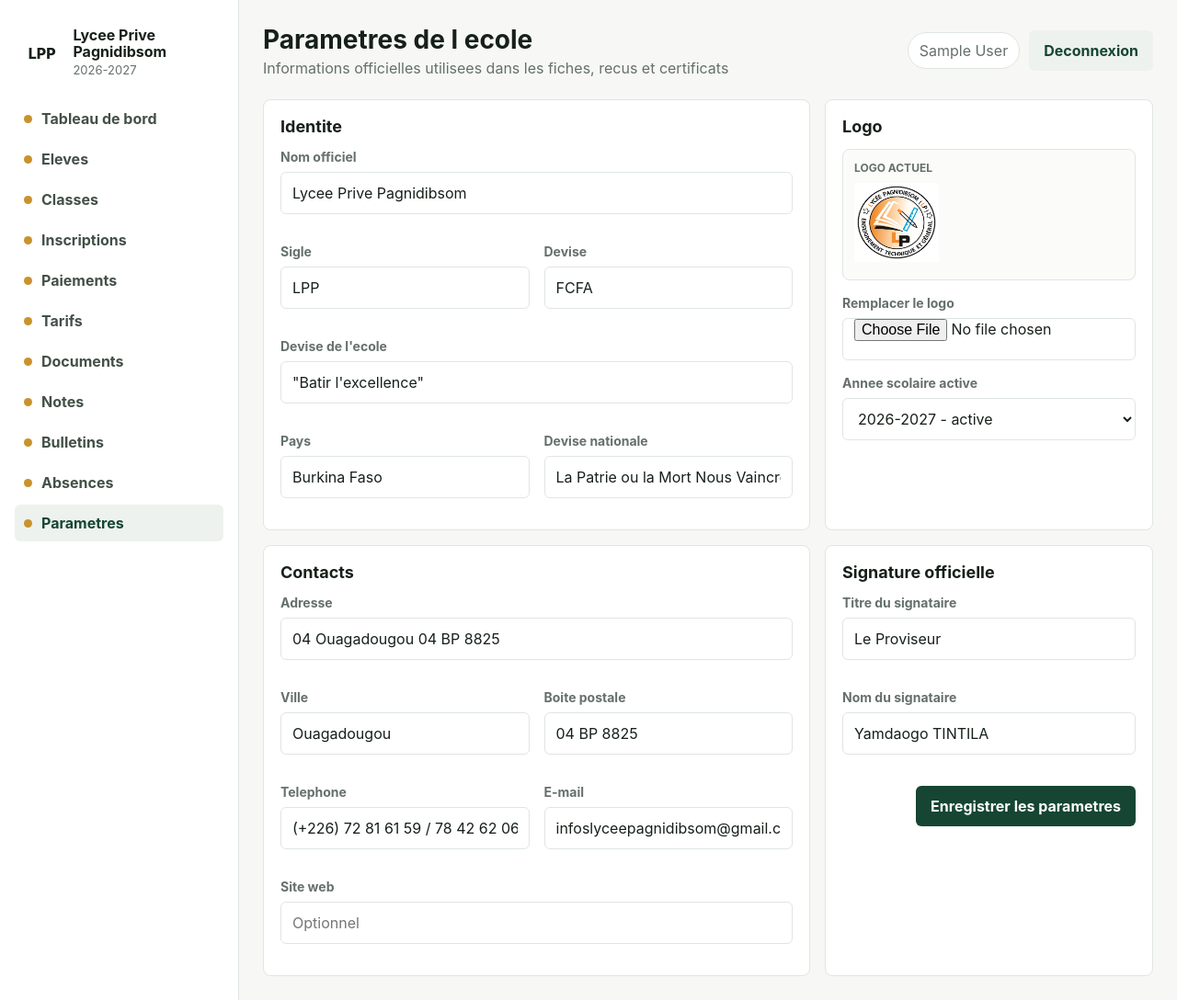
After one commit to Jledtt/lycee-pagnidibsom-logiciel, a Laravel app: page /settings in a window 1280 px wide. The commit adds this page. Shown: the whole page at 92% size. Run offline with Laravel 12, Linux system fonts and the light colour scheme; the visitor is signed in with stand-in values (Sample User, id 1); data comes from the database, SQL or seed files in the repository; parts of the project's set-up code (start-up, migrations or seed data) failed here and were passed over.

Commit message:
Add school settings module

```diff
--- /dev/null
+++ b/app/Http/Controllers/SchoolSettingWebController.php
@@ -0,0 +1,94 @@
+<?php
+
+namespace App\Http\Controllers;
+
+use App\Models\AcademicYear;
+use App\Models\SchoolSetting;
+use Illuminate\Http\RedirectResponse;
+use Illuminate\Http\Request;
+use Illuminate\Support\Facades\DB;
+use Illuminate\Support\Str;
+use Illuminate\View\View;
+
+class SchoolSettingWebController extends Controller
+{
+    public function edit(): View
+    {
+        return view('settings.edit', [
+            'academicYear' => $this->activeAcademicYear(),
+            'academicYears' => AcademicYear::query()->orderByDesc('starts_at')->get(),
+            'settings' => $this->settings(),
+        ]);
+    }
+
+    public function update(Request $request): RedirectResponse
+    {
+        $settings = $this->settings();
+
+        $data = $request->validate([
+            'school_name' => ['required', 'string', 'max:255'],
+            'short_name' => ['nullable', 'string', 'max:40'],
+            'address' => ['nullable', 'string', 'max:255'],
+            'phone' => ['nullable', 'string', 'max:80'],
+            'email' => ['nullable', 'email', 'max:255'],
+            'website' => ['nullable', 'string', 'max:255'],
+            'currency' => ['required', 'string', 'max:10'],
+            'motto' => ['nullable', 'string', 'max:255'],
+            'country' => ['nullable', 'string', 'max:255'],
+            'national_motto' => ['nullable', 'string', 'max:255'],
+            'city' => ['nullable', 'string', 'max:255'],
+            'postal_box' => ['nullable', 'string', 'max:255'],
+            'principal_name' => ['nullable', 'string', 'max:255'],
+            'principal_title' => ['nullable', 'string', 'max:255'],
+            'active_academic_year_id' => ['required', 'exists:academic_years,id'],
+            'logo' => ['nullable', 'image', 'max:2048'],
+        ]);
+
+        if ($request->hasFile('logo')) {
+            $logo = $request->file('logo');
+            $filename = 'school-logo-' . Str::random(8) . '.' . $logo->getClientOriginalExtension();
+            $logo->move(public_path('images'), $filename);
+            $data['logo_path'] = 'images/' . $filename;
+        }
+
+        DB::transaction(function () use ($settings, $data) {
+            AcademicYear::query()->update(['is_active' => false]);
+            AcademicYear::query()->whereKey($data['active_academic_year_id'])->update(['is_active' => true]);
+
+            unset($data['active_academic_year_id'], $data['logo']);
+
+            $settings->update($data);
+        });
+
+        return redirect()
+            ->route('settings.edit')
+            ->with('success', 'Parametres de l ecole mis a jour.');
+    }
+
+    private function settings(): SchoolSetting
+    {
+        return SchoolSetting::query()->firstOrCreate(
+            ['school_name' => 'Lycee Prive Pagnidibsom'],
+            [
+                'short_name' => 'LPP',
+                'currency' => 'FCFA',
+                'address' => '04 Ouagadougou 04 BP 8825',
+                'phone' => '(+226) 72 81 61 59 / 78 42 62 06',
+                'email' => 'infoslyceepagnidibsom@gmail.com',
+                'logo_path' => 'images/logo-pagnidibsom.png',
+                'motto' => '"Batir l\'excellence"',
+                'country' => 'Burkina Faso',
+                'national_motto' => 'La Patrie ou la Mort Nous Vaincrons',
+                'city' => 'Ouagadougou',
+                'postal_box' => '04 BP 8825',
+                'principal_name' => 'Yamdaogo TINTILA',
+                'principal_title' => 'Le Proviseur',
+            ],
+        );
+    }
+
+    private function activeAcademicYear(): ?AcademicYear
+    {
+        return AcademicYear::query()->where('is_active', true)->first();
+    }
+}
--- a/app/Models/SchoolSetting.php
+++ b/app/Models/SchoolSetting.php
@@ -8,11 +8,19 @@ class SchoolSetting extends Model
 {
     protected $fillable = [
         'school_name',
+        'short_name',
         'address',
         'phone',
         'email',
+        'website',
         'logo_path',
+        'motto',
+        'country',
+        'national_motto',
+        'city',
+        'postal_box',
         'currency',
         'principal_name',
+        'principal_title',
     ];
 }
--- a/app/Providers/AppServiceProvider.php
+++ b/app/Providers/AppServiceProvider.php
@@ -2,6 +2,9 @@
 
 namespace App\Providers;
 
+use App\Models\SchoolSetting;
+use Illuminate\Support\Facades\Schema;
+use Illuminate\Support\Facades\View;
 use Illuminate\Support\ServiceProvider;
 
 class AppServiceProvider extends ServiceProvider
@@ -19,6 +22,18 @@ class AppServiceProvider extends ServiceProvider
      */
     public function boot(): void
     {
-        //
+        View::composer('*', function ($view) {
+            $settings = null;
+
+            try {
+                if (Schema::hasTable('school_settings')) {
+                    $settings = SchoolSetting::query()->first();
+                }
+            } catch (\Throwable) {
+                $settings = null;
+            }
+
+            $view->with('schoolSettings', $settings);
+        });
     }
 }
--- a/resources/views/layouts/app.blade.php
+++ b/resources/views/layouts/app.blade.php
@@ -4,9 +4,9 @@
     <div class="app-shell">
         <aside class="sidebar">
             <div class="brand">
-                <div class="brand-mark">LPP</div>
+                <div class="brand-mark">{{ $schoolSettings?->short_name ?? 'LPP' }}</div>
                 <div>
-                    <strong>Lycee Prive<br>Pagnidibsom</strong>
+                    <strong>{{ $schoolSettings?->school_name ?? 'Lycee Prive Pagnidibsom' }}</strong>
                     <span>{{ $academicYear?->name ?? 'Annee non configuree' }}</span>
                 </div>
             </div>
@@ -22,7 +22,7 @@
                 <a href="#"><span class="nav-dot"></span>Notes</a>
                 <a href="#"><span class="nav-dot"></span>Bulletins</a>
                 <a href="#"><span class="nav-dot"></span>Absences</a>
-                <a href="#"><span class="nav-dot"></span>Parametres</a>
+                <a class="{{ ($active ?? '') === 'settings' ? 'active' : '' }}" href="{{ route('settings.edit') }}"><span class="nav-dot"></span>Parametres</a>
             </nav>
         </aside>
 
--- /dev/null
+++ b/resources/views/settings/edit.blade.php
@@ -0,0 +1,160 @@
+@extends('layouts.app', [
+    'title' => 'Parametres - ' . ($settings->school_name ?? 'Lycee Prive Pagnidibsom'),
+    'active' => 'settings',
+    'pageTitle' => 'Parametres de l ecole',
+    'pageSubtitle' => 'Informations officielles utilisees dans les fiches, recus et certificats',
+])
+
+@section('content')
+    <form method="POST" action="{{ route('settings.update') }}" enctype="multipart/form-data">
+        @csrf
+        @method('PUT')
+
+        <section class="grid two-col">
+            <div class="panel">
+                <div class="panel-head">
+                    <h2>Identite</h2>
+                </div>
+
+                <div class="form-grid">
+                    <div class="field wide">
+                        <label for="school_name">Nom officiel</label>
+                        <input id="school_name" name="school_name" value="{{ old('school_name', $settings->school_name) }}" required>
+                        @error('school_name') <small class="error">{{ $message }}</small> @enderror
+                    </div>
+
+                    <div class="field">
+                        <label for="short_name">Sigle</label>
+                        <input id="short_name" name="short_name" value="{{ old('short_name', $settings->short_name) }}" placeholder="LPP">
+                        @error('short_name') <small class="error">{{ $message }}</small> @enderror
+                    </div>
+
+                    <div class="field">
+                        <label for="currency">Devise</label>
+                        <input id="currency" name="currency" value="{{ old('currency', $settings->currency) }}" required>
+                        @error('currency') <small class="error">{{ $message }}</small> @enderror
+                    </div>
+
+                    <div class="field wide">
+                        <label for="motto">Devise de l'ecole</label>
+                        <input id="motto" name="motto" value="{{ old('motto', $settings->motto) }}" placeholder="Batir l'excellence">
+                        @error('motto') <small class="error">{{ $message }}</small> @enderror
+                    </div>
+
+                    <div class="field">
+                        <label for="country">Pays</label>
+                        <input id="country" name="country" value="{{ old('country', $settings->country) }}">
+                        @error('country') <small class="error">{{ $message }}</small> @enderror
+                    </div>
+
+                    <div class="field">
+                        <label for="national_motto">Devise nationale</label>
+                        <input id="national_motto" name="national_motto" value="{{ old('national_motto', $settings->national_motto) }}">
+                        @error('national_motto') <small class="error">{{ $message }}</small> @enderror
+                    </div>
+                </div>
+            </div>
+
+            <div class="panel">
+                <div class="panel-head">
+                    <h2>Logo</h2>
+                </div>
+
+                @if ($settings->logo_path)
+                    <div class="detail-item" style="margin-bottom:16px">
+                        <span>Logo actuel</span>
+                        <img src="{{ asset($settings->logo_path) }}" alt="Logo" style="width:92px;height:92px;object-fit:contain">
+                    </div>
+                @endif
+
+                <div class="field">
+                    <label for="logo">Remplacer le logo</label>
+                    <input id="logo" name="logo" type="file" accept="image/*">
+                    @error('logo') <small class="error">{{ $message }}</small> @enderror
+                </div>
+
+                <div class="field">
+                    <label for="active_academic_year_id">Annee scolaire active</label>
+                    <select id="active_academic_year_id" name="active_academic_year_id" required>
+                        @foreach ($academicYears as $year)
+                            <option value="{{ $year->id }}" @selected(old('active_academic_year_id', $academicYear?->id) == $year->id)>
+                                {{ $year->name }}{{ $year->is_active ? ' - active' : '' }}
+                            </option>
+                        @endforeach
+                    </select>
+                    @error('active_academic_year_id') <small class="error">{{ $message }}</small> @enderror
+                </div>
+            </div>
+        </section>
+
+        <section class="grid two-col" style="margin-top:16px">
+            <div class="panel">
+                <div class="panel-head">
+                    <h2>Contacts</h2>
+                </div>
+
+                <div class="form-grid">
+                    <div class="field wide">
+                        <label for="address">Adresse</label>
+                        <input id="address" name="address" value="{{ old('address', $settings->address) }}">
+                        @error('address') <small class="error">{{ $message }}</small> @enderror
+                    </div>
+
+                    <div class="field">
+                        <label for="city">Ville</label>
+                        <input id="city" name="city" value="{{ old('city', $settings->city) }}">
+                        @error('city') <small class="error">{{ $message }}</small> @enderror
+                    </div>
+
+                    <div class="field">
+                        <label for="postal_box">Boite postale</label>
+                        <input id="postal_box" name="postal_box" value="{{ old('postal_box', $settings->postal_box) }}">
+                        @error('postal_box') <small class="error">{{ $message }}</small> @enderror
+                    </div>
+
+                    <div class="field">
+                        <label for="phone">Telephone</label>
+                        <input id="phone" name="phone" value="{{ old('phone', $settings->phone) }}">
+                        @error('phone') <small class="error">{{ $message }}</small> @enderror
+                    </div>
+
+                    <div class="field">
+                        <label for="email">E-mail</label>
+                        <input id="email" name="email" type="email" value="{{ old('email', $settings->email) }}">
+                        @error('email') <small class="error">{{ $message }}</small> @enderror
+                    </div>
+
+                    <div class="field wide">
+                        <label for="website">Site web</label>
+                        <input id="website" name="website" value="{{ old('website', $settings->website) }}" placeholder="Optionnel">
+                        @error('website') <small class="error">{{ $message }}</small> @enderror
+                    </div>
+                </div>
+            </div>
+
+            <div class="panel">
+                <div class="panel-head">
+                    <h2>Signature officielle</h2>
+                </div>
+
+                <div class="form-grid">
+                    <div class="field wide">
+                        <label for="principal_title">Titre du signataire</label>
+                        <input id="principal_title" name="principal_title" value="{{ old('principal_title', $settings->principal_title) }}" placeholder="Le Proviseur">
+                        @error('principal_title') <small class="error">{{ $message }}</small> @enderror
+                    </div>
+
+                    <div class="field wide">
+                        <label for="principal_name">Nom du signataire</label>
+                        <input id="principal_name" name="principal_name" value="{{ old('principal_name', $settings->principal_name) }}" placeholder="Yamdaogo TINTILA">
+                        @error('principal_name') <small class="error">{{ $message }}</small> @enderror
+                    </div>
+                </div>
+
+                <div class="form-actions">
+                    <button class="btn btn-primary" type="submit">Enregistrer les parametres</button>
+                </div>
+            </div>
+        </section>
+    </form>
+@endsection
--- a/routes/web.php
+++ b/routes/web.php
@@ -6,6 +6,7 @@ use App\Http\Controllers\EnrollmentWebController;
 use App\Http\Controllers\PaymentWebController;
 use App\Http\Controllers\SchoolDashboardController;
 use App\Http\Controllers\SchoolClassWebController;
+use App\Http\Controllers\SchoolSettingWebController;
 use App\Http\Controllers\StudentWebController;
 use App\Http\Controllers\TariffWebController;
 use Illuminate\Support\Facades\Route;
@@ -17,6 +18,14 @@ Route::post('/logout', [AuthController::class, 'logout'])->middleware('auth')->n
 Route::get('/dashboard', SchoolDashboardController::class)
     ->middleware('auth')
     ->name('dashboard');
+
+Route::get('/settings', [SchoolSettingWebController::class, 'edit'])
+    ->middleware('auth')
+    ->name('settings.edit');
+
+Route::put('/settings', [SchoolSettingWebController::class, 'update'])
+    ->middleware('auth')
+    ->name('settings.update');
 
 Route::get('/students/{student}/registration-sheet', [StudentWebController::class, 'registrationSheet'])
     ->middleware('auth')
```
Also changed, not shown: database/seeders/AcademicBaselineSeeder.php (+12 -1 lines), resources/views/certificates/certificate-pdf.blade.php (+17 -15 lines), resources/views/payments/receipt-pdf.blade.php (+11 -9 lines), resources/views/students/registration-sheet-pdf.blade.php (+8 -6 lines), resources/views/students/registration-sheet.blade.php (+8 -6 lines), database/migrations/2026_07_17_210000_add_identity_fields_to_school_settings.php (added).
